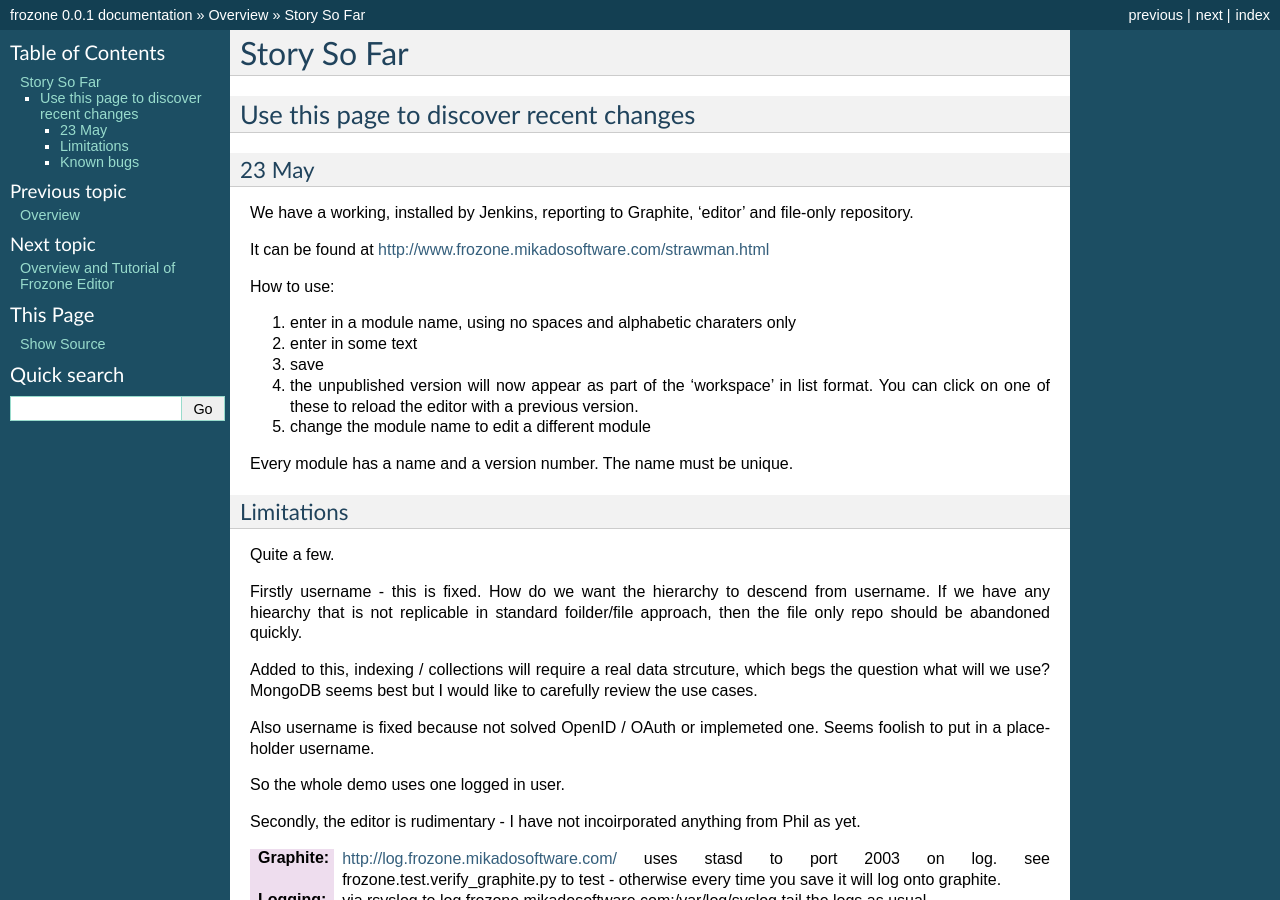
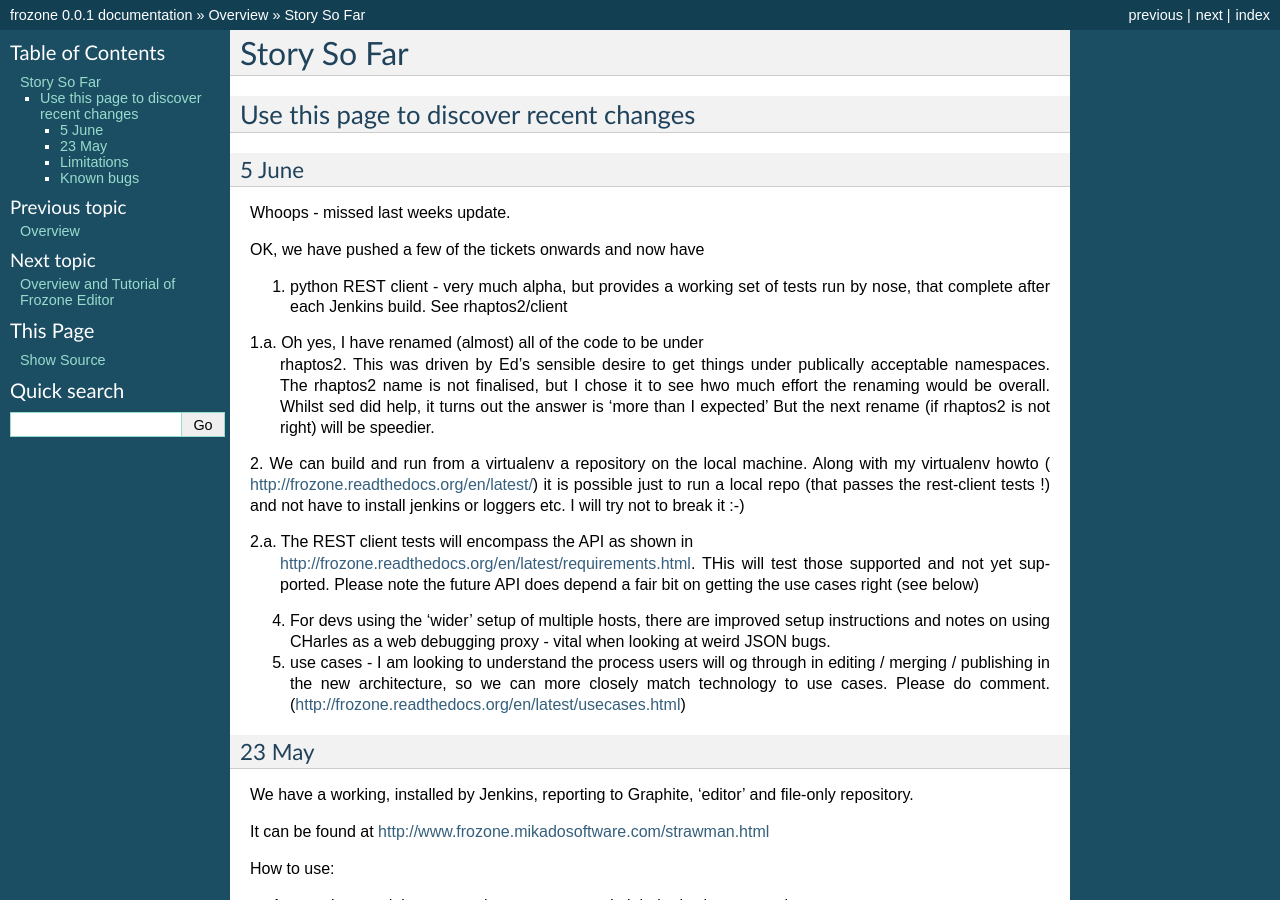
Before and after one commit to zniper/rhaptos2.repo, a Sphinx documentation site: the page built from docs/storysofar.rst, in a window 1280 px wide and 900 px high. Built offline with Sphinx 7.4.7, drawn with Linux system fonts in a browser that asks for light colours.

```diff
--- a/docs/storysofar.rst
+++ b/docs/storysofar.rst
@@ -5,6 +5,48 @@
 
 Use this page to discover recent changes
 ========================================
+
+5 June
+------
+
+Whoops - missed last weeks update.
+
+OK, we have pushed a few of the tickets onwards and now have
+
+1. python REST client - very much alpha, but provides a working set of
+   tests run by nose, that complete after each Jenkins build.  See
+   rhaptos2/client
+
+1.a. Oh yes, I have renamed (almost) all of the code to be under
+  rhaptos2.  This was driven by Ed's sensible desire to get things
+  under publically acceptable namespaces.  The rhaptos2 name is not
+  finalised, but I chose it to see hwo much effort the renaming would
+  be overall.  Whilst sed did help, it turns out the answer is 'more
+  than I expected' But the next rename (if rhaptos2 is not right) will
+  be speedier.
+
+2. We can build and run from a virtualenv a repository on the local
+machine.  Along with my virtualenv howto (
+http://frozone.readthedocs.org/en/latest/) it is possible just to run
+a local repo (that passes the rest-client tests !) and not have to
+install jenkins or loggers etc.  I will try not to break it :-)
+
+2.a. The REST client tests will encompass the API as shown in
+  http://frozone.readthedocs.org/en/latest/requirements.html.  THis
+  will test those supported and not yet supported. Please note the
+  future API does depend a fair bit on getting the use cases right
+  (see below)
+
+4. For devs using the 'wider' setup of multiple hosts, there are
+   improved setup instructions and notes on using CHarles as a web
+   debugging proxy - vital when looking at weird JSON bugs.
+
+5.  use cases - I am looking to understand the process users will og
+    through in editing / merging / publishing in the new architecture,
+    so we can more closely match technology to use cases.  Please do
+    comment.  (http://frozone.readthedocs.org/en/latest/usecases.html)
+
+
 
 23 May
 ------
```
Also changed, not shown: 2 other files.
